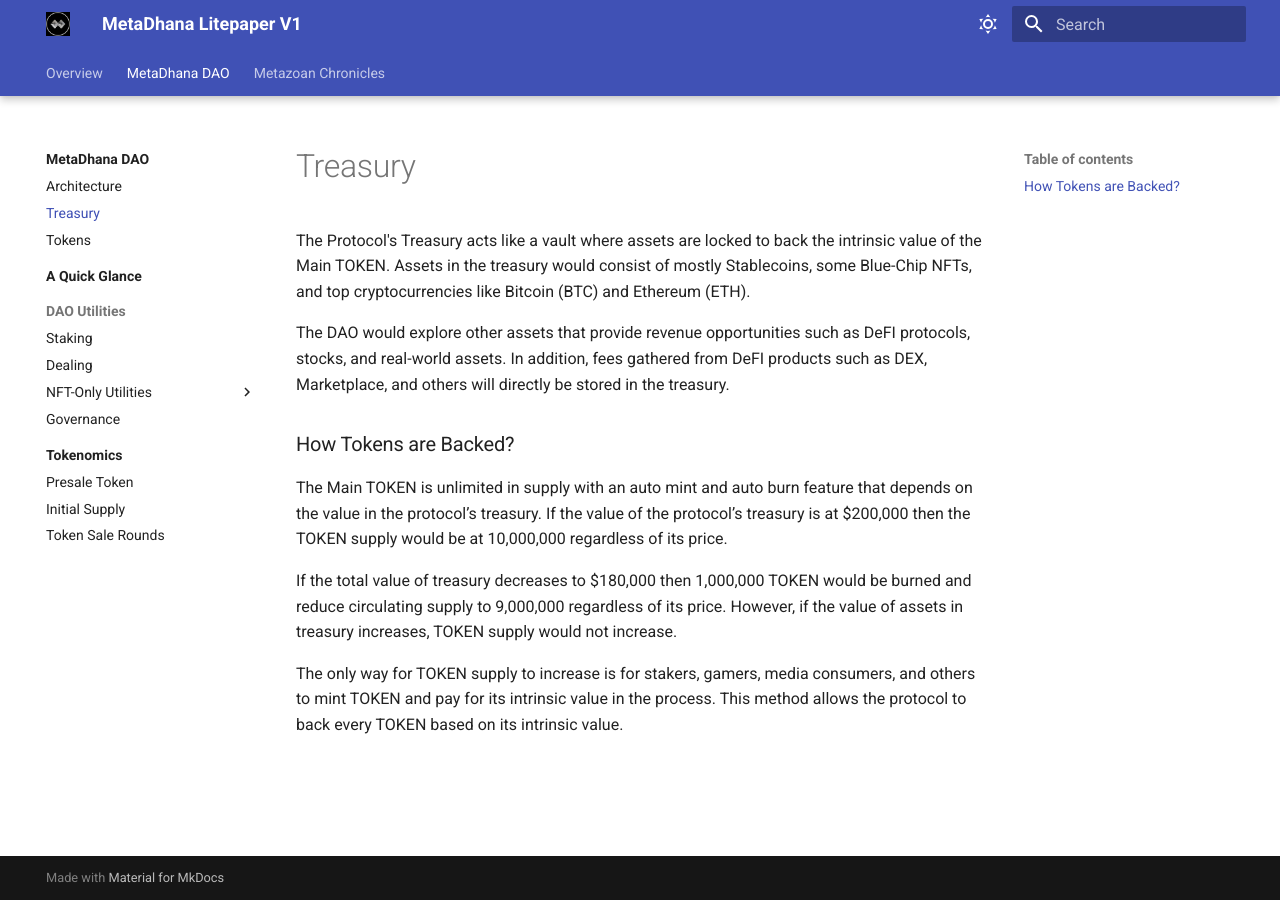
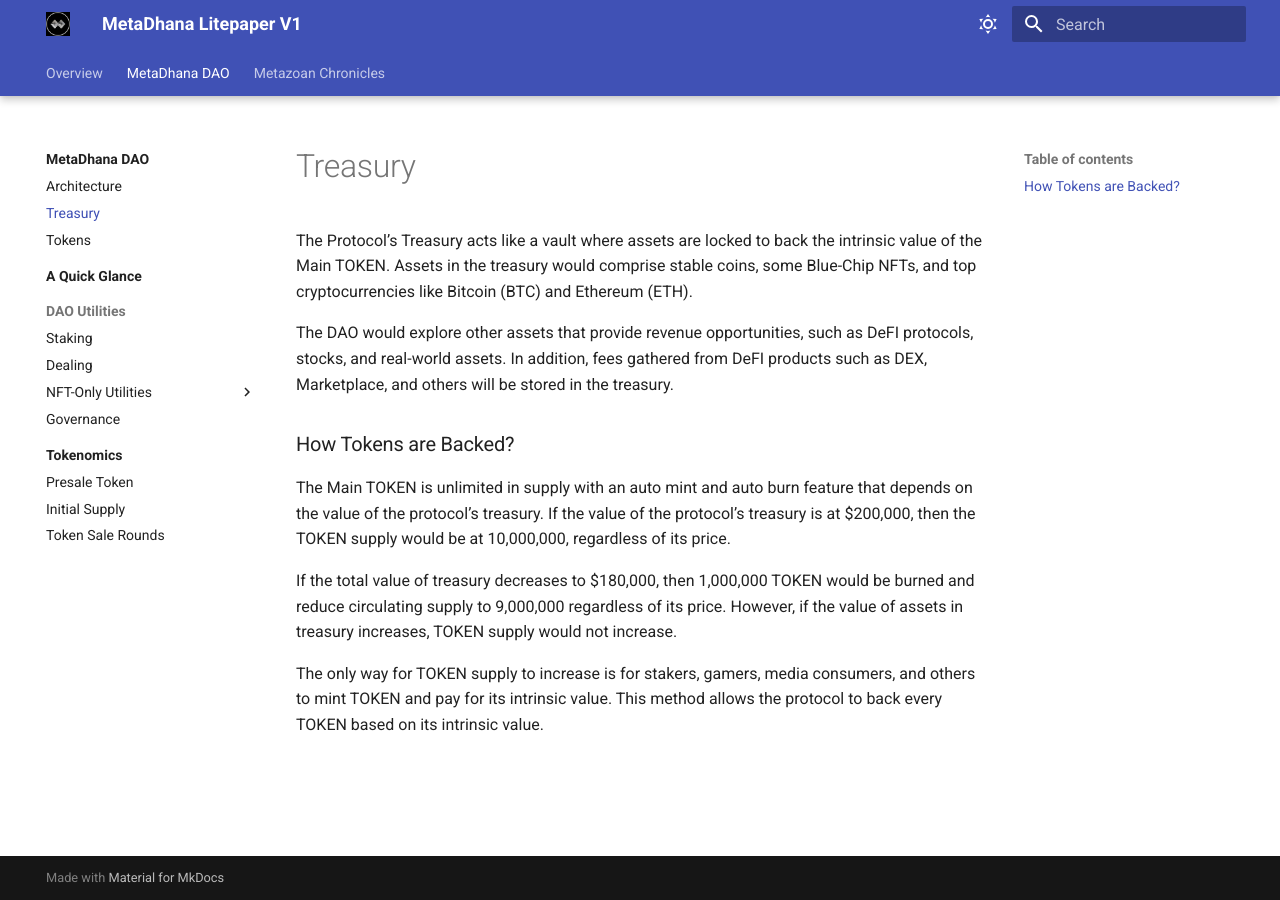
Before and after one commit to AshtreeBV/metazoan-whitepaper, an MkDocs documentation site: the page built from docs/dao/treasury.md, in a window 1280 px wide. Built offline with MkDocs 1.6.1 and Material for MkDocs 9.7.7, drawn with Linux system fonts in a browser that asks for light colours.

Commit message:
added changes 2

```diff
--- a/docs/dao/treasury.md
+++ b/docs/dao/treasury.md
@@ -1,13 +1,13 @@
 # Treasury
 
-The Protocol's Treasury acts like a vault where assets are locked to back the intrinsic value of the Main TOKEN. Assets in the treasury would consist of mostly Stablecoins, some Blue-Chip NFTs, and top cryptocurrencies like Bitcoin (BTC) and Ethereum (ETH).
+The Protocol’s Treasury acts like a vault where assets are locked to back the intrinsic value of the Main TOKEN. Assets in the treasury would comprise stable coins, some Blue-Chip NFTs, and top cryptocurrencies like Bitcoin (BTC) and Ethereum (ETH).
 
-The DAO would explore other assets that provide revenue opportunities such as DeFI protocols, stocks, and real-world assets. In addition, fees gathered from DeFI products such as DEX, Marketplace, and others will directly be stored in the treasury.
+The DAO would explore other assets that provide revenue opportunities, such as DeFI protocols, stocks, and real-world assets. In addition, fees gathered from DeFI products such as DEX, Marketplace, and others will be stored in the treasury.
 
 ### How Tokens are Backed?
 
-The Main TOKEN is unlimited in supply with an auto mint and auto burn feature that depends on the value in the protocol’s treasury. If the value of the protocol’s treasury is at $200,000 then the TOKEN supply would be at 10,000,000 regardless of its price.
+The Main TOKEN is unlimited in supply with an auto mint and auto burn feature that depends on the value of the protocol’s treasury. If the value of the protocol’s treasury is at $200,000, then the TOKEN supply would be at 10,000,000, regardless of its price.
 
-If the total value of treasury decreases to $180,000 then 1,000,000 TOKEN would be burned and reduce circulating supply to 9,000,000 regardless of its price. However, if the value of assets in treasury increases, TOKEN supply would not increase.
+If the total value of treasury decreases to $180,000, then 1,000,000 TOKEN would be burned and reduce circulating supply to 9,000,000 regardless of its price. However, if the value of assets in treasury increases, TOKEN supply would not increase.
 
-The only way for TOKEN supply to increase is for stakers, gamers, media consumers, and others to mint TOKEN and pay for its intrinsic value in the process. This method allows the protocol to back every TOKEN based on its intrinsic value.
+The only way for TOKEN supply to increase is for stakers, gamers, media consumers, and others to mint TOKEN and pay for its intrinsic value. This method allows the protocol to back every TOKEN based on its intrinsic value.
```
Also changed, not shown: docs/dao/README.md (+1 -1 lines), docs/dao/tokens.md (+2 -2 lines).
